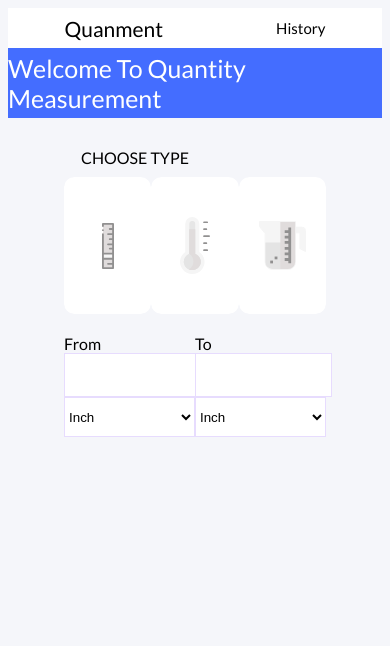
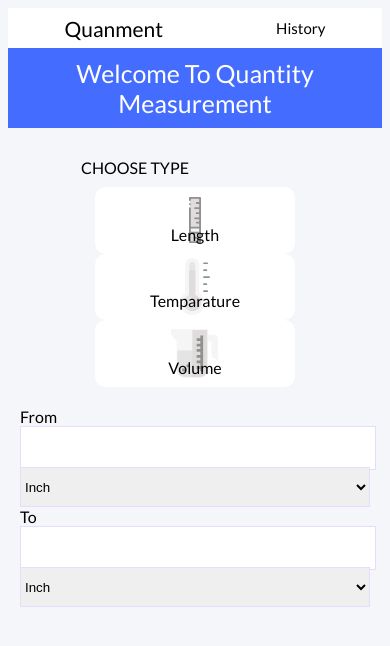
Before and after one commit to madhuvayya/Quantity-Measurement-Frontend, a React (Create React App) app: page / in a window 390 px wide. Shown: the top 646 px of the page. Built offline with nearby package versions, Linux system fonts and the light colour scheme.

Commit message:
Added media query code to make page responsive

```diff
--- a/src/App.js
+++ b/src/App.js
@@ -9,7 +9,7 @@ function App() {
     <div className="App">
       <Header />
       <Greeting />
-      <QuantitiesContainer quantities={unitsdata.units}/>
+      <QuantitiesContainer units={unitsdata.units} />
     </div>
   );
 }
--- a/src/components/Greeting.jsx
+++ b/src/components/Greeting.jsx
@@ -3,7 +3,7 @@ import React, { Component } from 'react';
 class Greeting extends Component {
     render() {
         return <div className="greeting">
-               <p>Welcome To Quantity Measurement</p>
+               <div>Welcome To Quantity Measurement</div>
         </div>
     }
 }
--- a/src/components/QuantitiesContainer.jsx
+++ b/src/components/QuantitiesContainer.jsx
@@ -6,7 +6,7 @@ class QuantitiesContainer extends Component {
     constructor(props){
         super(props);
         this.state = {
-            currentUnit: this.props.quantities[0],
+            currentUnit: this.props.units[0]
         }
     }
 
@@ -23,7 +23,7 @@ class QuantitiesContainer extends Component {
                     <div>CHOOSE TYPE</div>
                 </div>
                 <div className='quantities'>
-                    {this.props.quantities.map( (mainUnit,index) => <Unit mainUnit={mainUnit} key={index} selectUnit={this.changeCurrentUnit}/>)}
+                    {this.props.units.map( (mainUnit,index) => <Unit mainUnit={mainUnit} key={index} selectUnit={this.changeCurrentUnit}/>)}
                 </div>
                 <div className='unitValues'>
                     <UnitValue unitType='From' units={this.state.currentUnit.subUnits} />
--- a/src/components/Unit.jsx
+++ b/src/components/Unit.jsx
@@ -3,9 +3,9 @@ import React, { Component } from 'react';
 class Unit extends Component {
     render() {
         return (
-            <button className='unit' id={this.props.mainUnit.type} onClick={this.props.selectUnit.bind(this,this.props.mainUnit)}>
-                <p>{this.props.unitType}</p>
-            </button>
+            <div className='unit' id={this.props.mainUnit.type} onClick={() => this.props.selectUnit(this.props.mainUnit)}>
+                <div>{this.props.mainUnit.type}</div>
+            </div>
         )}
 }
 
--- a/src/components/UnitValue.jsx
+++ b/src/components/UnitValue.jsx
@@ -5,10 +5,12 @@ class UnitValue extends Component {
         return (
             <div className='unitValue'>
                 <div>{this.props.unitType}</div>
-                <input className='value' />
-                <select className='sub-units'>
+                <div className='value'><input /></div>
+                <div className='sub-units'>
+                <select>
                     {this.props.units.map( (unit,index) => <option value={unit} key={index}>{unit}</option>)}
                 </select>
+                </div>
             </div>
         )
     }
--- a/src/styles/style.scss
+++ b/src/styles/style.scss
@@ -31,8 +31,8 @@ body {
     display: flex;
     justify-content: center;
     align-items: center;
-    p {
-        text-align: left;
+    div {
+        text-align: center;
         font-size: 25px ;
         color: $greetingTextColor;
         text-transform: capitalize;
@@ -44,7 +44,6 @@ body {
     flex-direction: column;
     justify-content: center;
     background: #F5F6FA 0% 0% no-repeat padding-box;
-    height: 80%;
     .type {
         margin-top: 30px;
         width: 61%;
@@ -62,12 +61,12 @@ body {
     width: 70%;
     align-self: center;
     .unit {
-        // display: flex;
-        // flex-direction: column;
-        width: 173px;
-        height: 137px;
-        // justify-content: flex-end;
-        // align-items: center;
+        display: flex;
+        flex-direction: column;
+        width: 180px;
+        height: 150px;
+        justify-content: flex-end;
+        align-items: center;
         border-radius: 10px;
         padding: 10px;
         border: transparent;
@@ -117,20 +116,90 @@ body {
     width: 70%;
     align-self: center;
     justify-content: space-around;
+}
+
+.unitValue {
+    width: 350px;
+    display: flex;
+    flex-direction: column;
+    justify-content: center;
+    .fromTo {
+        height: 40px;
+    }
+    .value {
+        height: 40px;
+        background-color: #FFFFFF;
+
+        width: 100%;
+        input{
+            width:100%;
+            height:40px;
+            border: 1px solid #E7DCFE;
+        }
+    }
+    .sub-units {
+        margin-top: 1px;
+        height: 40px;
+        width: 100%;
+        background-color: #FFFFFF;
+        select{
+            width:100%;
+            height:40px;
+            border: 1px solid #E7DCFE;
+        }
+    }
+}
+
+
+@media (max-width: 480px) {
+    .greeting{
+        height: 80px;
+    }
+    .quantities {
+        display: flex;
+        flex-direction: column;
+        align-items: center;
+        width: 100%;
+        height: 200px;
+    }
+    .unitValues {
+        display: flex;
+        flex-direction: column;
+        justify-self: center;
+        align-items: center;
+        width: 100px;
+    }
+
+}
+
+@media (max-width: 280px){
+    .quantities {
+        display: flex;
+        flex-direction: column;
+        .type{
+            margin-top: 30px;
+            width: 40%;
+            align-self: center;
+            div {
+                text-align:center ;
+            }
+        }
+    }
+
     .unitValue {
-        width: 350px;
+        width: 50%;
         .fromTo {
-            height: 40px;
+            height: 5%;
         }
         .value {
             height: 40px;
             background-color: #FFFFFF;
             border: 1px solid #E7DCFE;
-            width: 100%;
+            width: 10%;
         }
         .sub-units {
+            width: 10%;
             height: 40px;
-            width: 100%;
             background-color: #FFFFFF;
             border: 1px solid #E7DCFE;
         }
--- a/src/unitsdata.json
+++ b/src/unitsdata.json
@@ -2,7 +2,7 @@
     "units": [
         {
             "type":"Length",
-            "subUnits":["Inch","Feet"]
+            "subUnits":["Inch","Feet","Metre"]
         },
         {
             "type":"Temparature",
```
